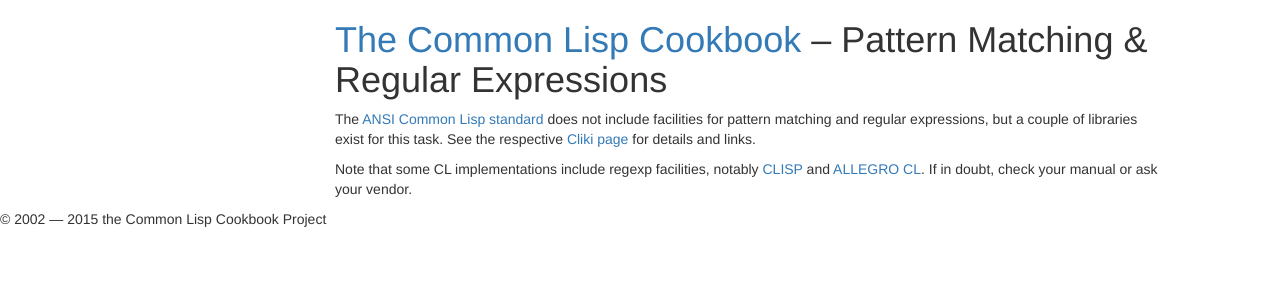
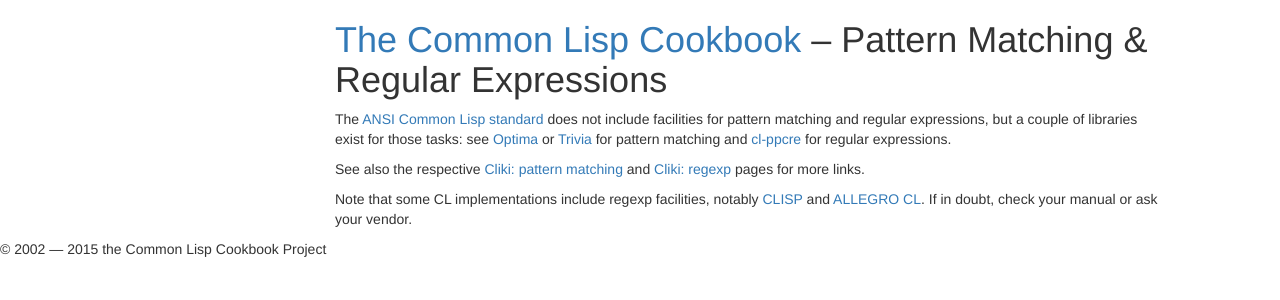
Before and after one commit to LispCookbook/cl-cookbook, a Jekyll site: the page built from pattern_matching.md, in a window 1280 px wide. Shown: the top 300 px of the page. Built offline with Jekyll 4.4.1, drawn with Linux system fonts in a browser that asks for light colours.

Commit message:
Optima, Trivia, cl-ppcre

```diff
--- a/pattern_matching.md
+++ b/pattern_matching.md
@@ -5,9 +5,14 @@
 The
 [ANSI Common Lisp standard](http://www.lispworks.com/documentation/HyperSpec/index.html)
 does not include facilities for pattern matching and regular
-expressions, but a couple of libraries exist for this task. See the
-respective [Cliki page](http://www.cliki.net/Regular%20Expression) for
-details and links.
+expressions, but a couple of libraries exist for those tasks: see
+[Optima](https://github.com/m2ym/optima) or
+[Trivia](https://github.com/guicho271828/trivia) for pattern matching
+and [cl-ppcre](http://weitz.de/cl-ppcre/) for regular expressions.
+
+See also the respective
+[Cliki: pattern matching](http://www.cliki.net/pattern%20matching) and
+[Cliki: regexp](http://www.cliki.net/Regular%20Expression) pages for more links.
 
 Note that some CL implementations include regexp facilities, notably
 [CLISP](http://clisp.sourceforge.net/impnotes.html#regexp) and
```
